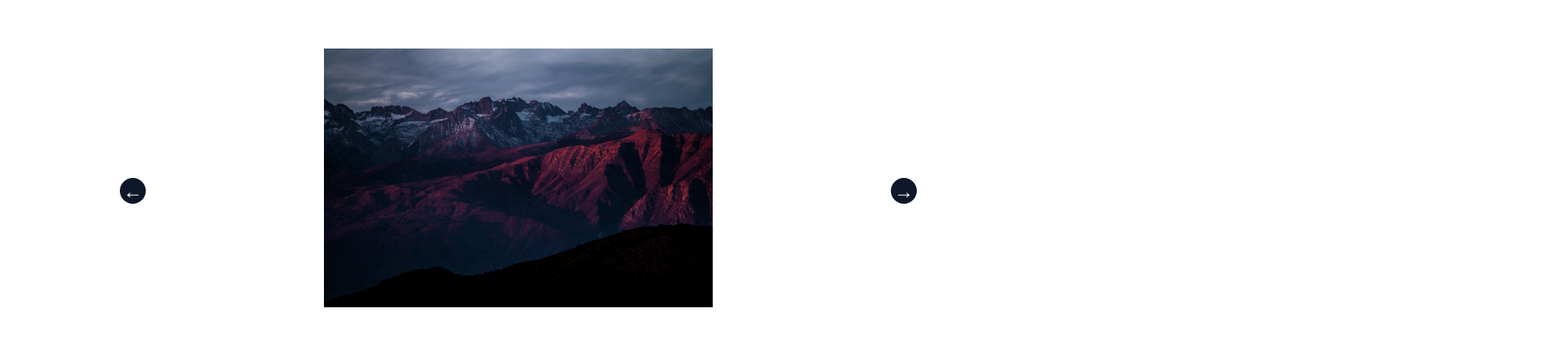
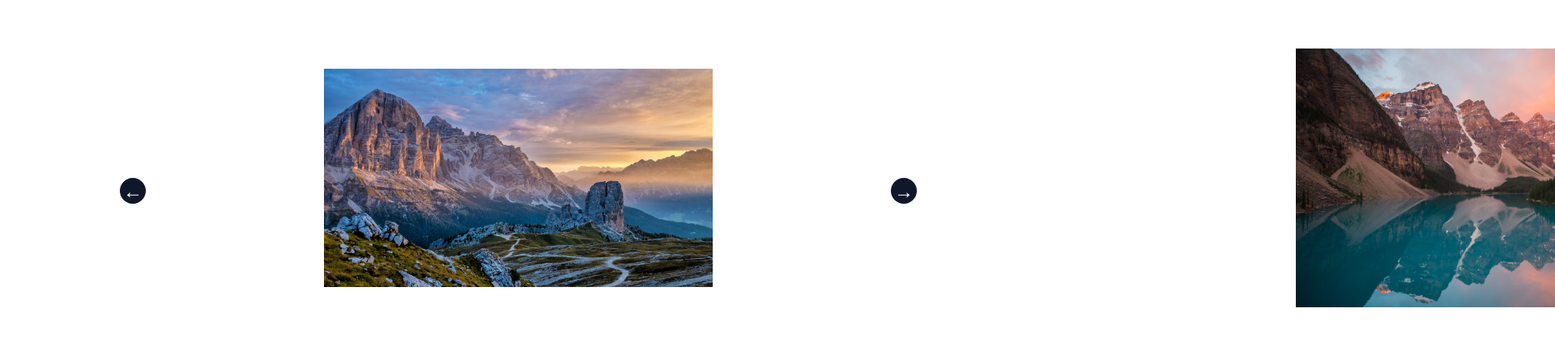
Before and after one commit to Abdallahdari/slide-images-, a website: page index.html in a window 1280 px wide. Shown: the part 180-598 px from the top of the page at 81% size, 1920 px wide, since content can reach past the window. Drawn offline with Linux system fonts and the light colour scheme; the site is published under a folder, as on GitHub Pages, so addresses that start at the root find nothing.

Commit message:
script changes

```diff
--- a/index.html
+++ b/index.html
@@ -17,6 +17,6 @@
 
         <button id="btnright" class="rounded-full w-8 h-8  bg-slate-900 text-white text-2xl absolute top-1/2 right-[9%] ">&rarr;</button>
     </div>
-<script src="/main.js"></script>
+<script src="main.js"></script>
 </body>
 </html>
--- a/main.js
+++ b/main.js
@@ -17,3 +17,5 @@ btnright.addEventListener('click',function(e){
     images.forEach((img,i)=>img.style.transform=`translateX(${100*(i-current)}%)`)
 
 })
+// current=0 index =0 0-0
+// current=1 index
```
